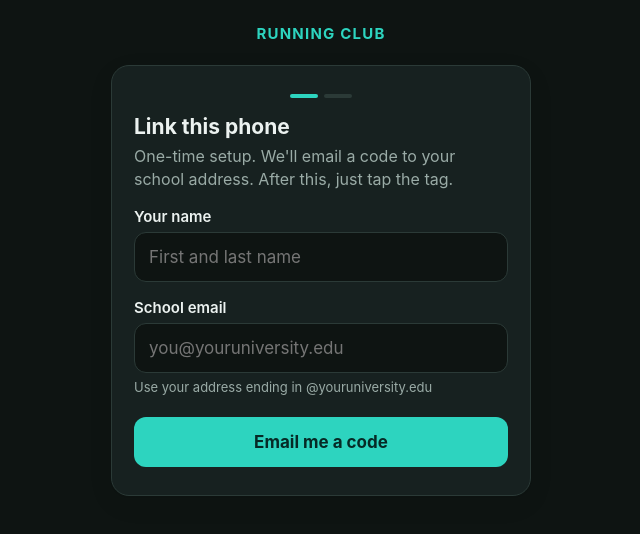
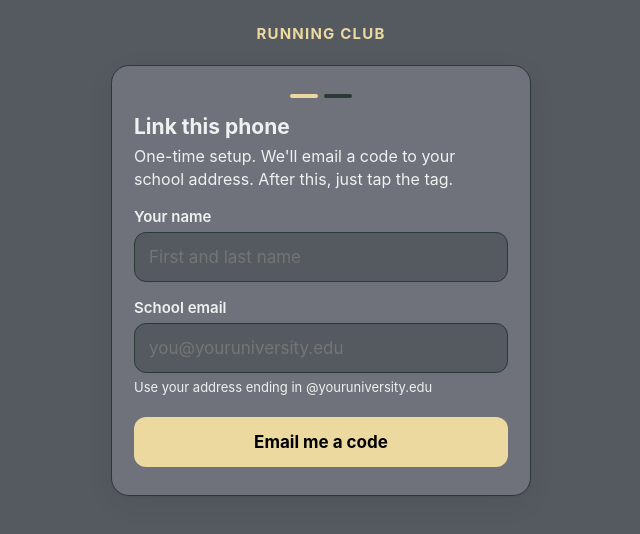
Before and after one commit to PurdueRunClub/checkin, a plain HTML site: page index.html in a window 1280 px wide. Shown: the whole page, without its empty margins (319-959 px from the left). Drawn offline with Linux system fonts and the dark colour scheme.

Commit message:
Update brand colors and dark mode styles

```diff
--- a/index.html
+++ b/index.html
@@ -13,8 +13,8 @@
     --text: #15201d;
     --muted: #5d6b67;
     --line: #d9e0dd;
-    --brand: #0f766e;
-    --brand-ink: #ffffff;
+    --brand: #DDB945;
+    --brand-ink: #000000;
     --ok: #15803d;
     --ok-soft: #dcfce7;
     --warn: #b45309;
@@ -25,13 +25,13 @@
   }
   @media (prefers-color-scheme: dark) {
     :root {
-      --bg: #0e1412;
-      --card: #172120;
+      --bg: #555960;
+      --card: #6F727B;
       --text: #ecf2f0;
-      --muted: #9aaba6;
+      --muted: #ecf2f0;
       --line: #2b3a37;
-      --brand: #2dd4bf;
-      --brand-ink: #062a26;
+      --brand: #EBD99F;
+      --brand-ink: #000000;
       --ok: #4ade80;
       --ok-soft: #12321f;
       --warn: #fbbf24;
```
